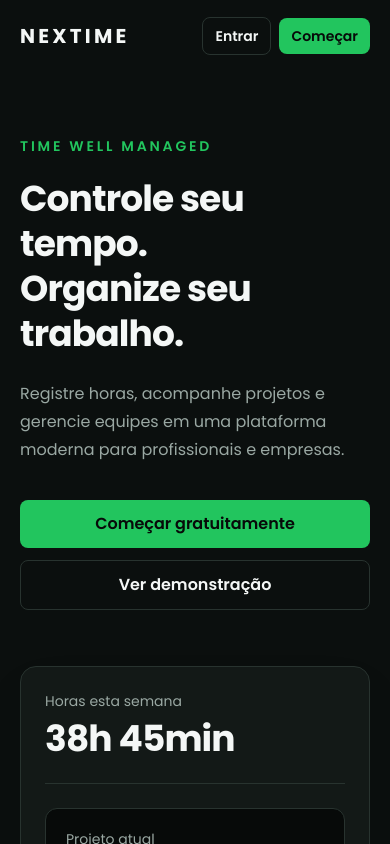
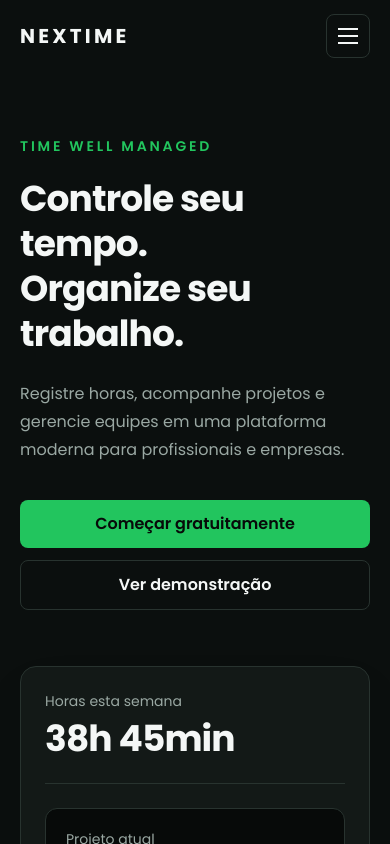
Before and after one commit to Gilberto-Assuncao/nextime, a Next.js app: page / in a window 390 px wide. Shown: the top 844 px of the page. Built offline with nearby package versions, Linux system fonts and the light colour scheme.

Commit message:
fix: improve mobile landing navigation

```diff
--- a/app/page.tsx
+++ b/app/page.tsx
@@ -8,7 +8,7 @@ import Footer from "@/components/layout/Footer";
 
 export default function Home() {
   return (
-    <main className="min-h-screen bg-background text-foreground">
+    <main className="min-h-screen overflow-x-hidden bg-background text-foreground">
       <Header />
 
       <section className="mx-auto grid max-w-[1280px] gap-14 px-5 py-16 sm:px-8 sm:py-24 lg:grid-cols-[1.1fr_0.9fr] lg:items-center lg:gap-20 lg:py-32">
--- a/components/layout/Footer.tsx
+++ b/components/layout/Footer.tsx
@@ -27,7 +27,7 @@ export default function Footer() {
             <ul className="flex flex-wrap gap-x-6 gap-y-3 text-sm font-medium text-muted">
               {navigation.map(({ label, href }) => (
                 <li key={label}>
-                  <a href={href} className="transition-colors hover:text-foreground">
+                  <a href={href} className="inline-flex min-h-11 items-center transition-colors hover:text-foreground focus-visible:outline-2 focus-visible:outline-offset-2 focus-visible:outline-primary">
                     {label}
                   </a>
                 </li>
--- a/components/layout/Header.tsx
+++ b/components/layout/Header.tsx
@@ -1,7 +1,7 @@
 export default function Header() {
   return (
-    <header className="h-[72px] w-full bg-transparent">
-      <div className="mx-auto flex h-full max-w-[1280px] items-center justify-between gap-6 px-5 sm:px-8">
+    <header className="relative z-50 h-[72px] w-full bg-transparent">
+      <div className="relative mx-auto flex h-full max-w-[1280px] items-center justify-between gap-4 px-5 sm:px-8">
         <a href="#" className="flex shrink-0 flex-col leading-none">
           <span className="text-xl font-bold tracking-[0.16em] text-foreground">
             NEXTIME
@@ -13,7 +13,7 @@ export default function Header() {
 
         <nav
           aria-label="Navegação principal"
-          className="hidden items-center gap-8 text-sm font-medium text-muted md:flex"
+          className="hidden items-center gap-8 text-sm font-medium text-muted lg:flex"
         >
           <a href="#features" className="hover:text-foreground">
             Features
@@ -29,20 +29,46 @@ export default function Header() {
           </a>
         </nav>
 
-        <div className="flex items-center gap-2 sm:gap-3">
+        <div className="hidden items-center gap-3 lg:flex">
           <a
             href="#"
-            className="rounded-lg border border-border px-3 py-2 text-sm font-semibold text-foreground hover:bg-surface sm:px-4"
+            className="inline-flex min-h-11 items-center rounded-lg border border-border px-4 py-2 text-sm font-semibold text-foreground transition-colors hover:bg-surface focus-visible:outline-2 focus-visible:outline-offset-2 focus-visible:outline-primary"
           >
             Entrar
           </a>
           <a
             href="#"
-            className="rounded-lg bg-primary px-3 py-2 text-sm font-semibold text-background-deep hover:bg-primary-hover sm:px-4"
+            className="inline-flex min-h-11 items-center rounded-lg bg-primary px-4 py-2 text-sm font-semibold text-background-deep transition-colors hover:bg-primary-hover focus-visible:outline-2 focus-visible:outline-offset-2 focus-visible:outline-primary"
           >
             Começar<span className="hidden sm:inline"> gratuitamente</span>
           </a>
         </div>
+
+        <details className="group lg:hidden">
+          <summary className="flex min-h-11 min-w-11 cursor-pointer list-none items-center justify-center rounded-lg border border-border text-sm font-semibold text-foreground transition-colors hover:bg-surface focus-visible:outline-2 focus-visible:outline-offset-2 focus-visible:outline-primary [&::-webkit-details-marker]:hidden">
+            <span className="sr-only">Abrir navegação</span>
+            <span aria-hidden="true" className="relative h-4 w-5">
+              <span className="absolute left-0 top-0 h-0.5 w-5 bg-current transition-transform group-open:translate-y-[7px] group-open:rotate-45" />
+              <span className="absolute left-0 top-[7px] h-0.5 w-5 bg-current transition-opacity group-open:opacity-0" />
+              <span className="absolute left-0 top-[14px] h-0.5 w-5 bg-current transition-transform group-open:-translate-y-[7px] group-open:-rotate-45" />
+            </span>
+          </summary>
+
+          <div className="absolute left-5 right-5 top-[64px] overflow-hidden rounded-2xl border border-border bg-surface p-3 shadow-2xl shadow-black/40 sm:left-auto sm:right-8 sm:w-80">
+            <nav aria-label="Navegação móvel">
+              <ul className="grid">
+                <li><a href="#features" className="flex min-h-11 items-center rounded-lg px-3 text-sm font-medium text-muted transition-colors hover:bg-background-deep hover:text-foreground focus-visible:outline-2 focus-visible:outline-primary">Features</a></li>
+                <li><a href="#companies" className="flex min-h-11 items-center rounded-lg px-3 text-sm font-medium text-muted transition-colors hover:bg-background-deep hover:text-foreground focus-visible:outline-2 focus-visible:outline-primary">Companies</a></li>
+                <li><a href="#employees" className="flex min-h-11 items-center rounded-lg px-3 text-sm font-medium text-muted transition-colors hover:bg-background-deep hover:text-foreground focus-visible:outline-2 focus-visible:outline-primary">Employees</a></li>
+                <li><a href="#faq" className="flex min-h-11 items-center rounded-lg px-3 text-sm font-medium text-muted transition-colors hover:bg-background-deep hover:text-foreground focus-visible:outline-2 focus-visible:outline-primary">FAQ</a></li>
+              </ul>
+            </nav>
+            <div className="mt-3 grid grid-cols-2 gap-2 border-t border-border pt-3">
+              <a href="#" className="inline-flex min-h-11 items-center justify-center rounded-lg border border-border px-3 text-sm font-semibold text-foreground transition-colors hover:bg-background-deep focus-visible:outline-2 focus-visible:outline-primary">Entrar</a>
+              <a href="#" className="inline-flex min-h-11 items-center justify-center rounded-lg bg-primary px-3 text-sm font-semibold text-background-deep transition-colors hover:bg-primary-hover focus-visible:outline-2 focus-visible:outline-primary">Começar</a>
+            </div>
+          </div>
+        </details>
       </div>
     </header>
   );
```
